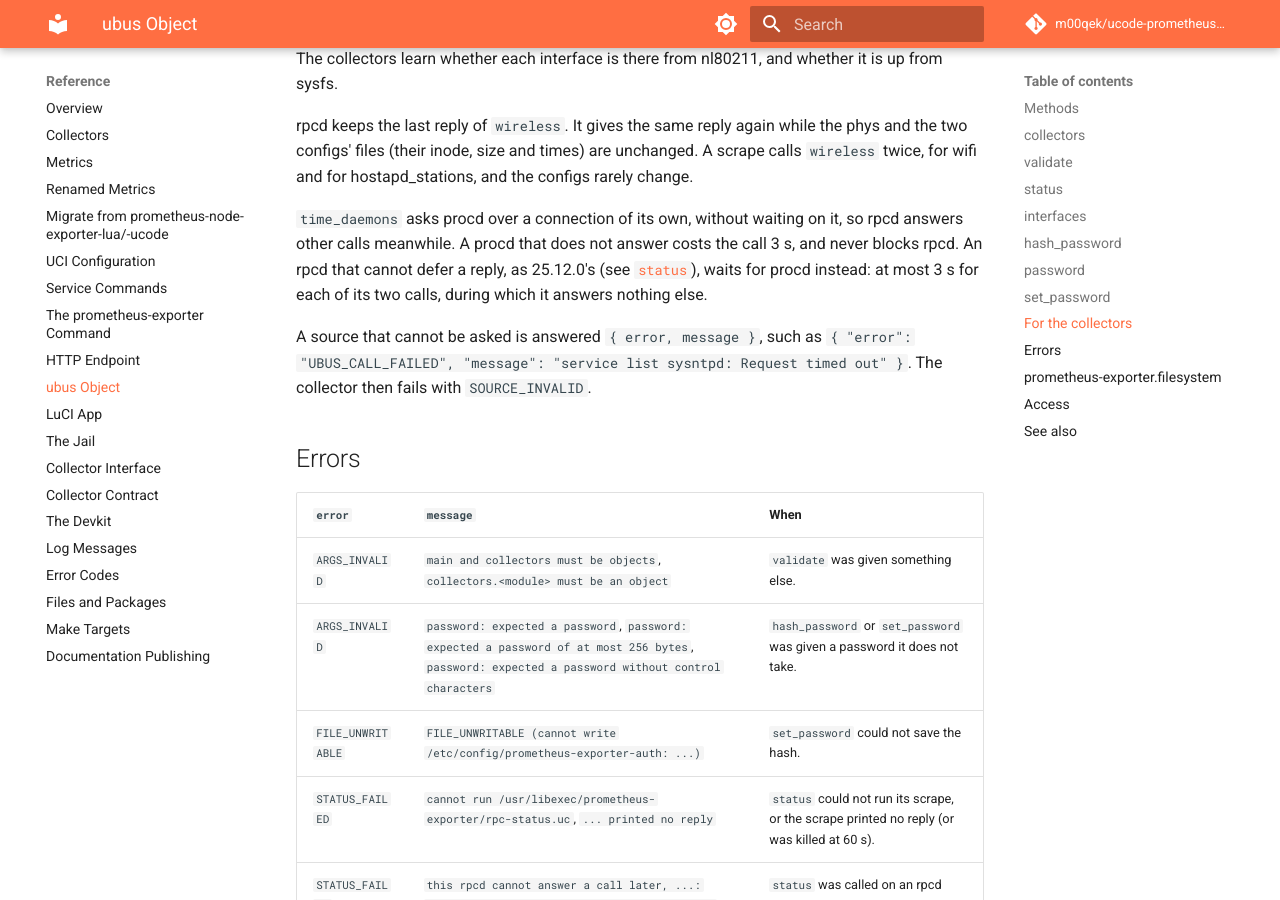
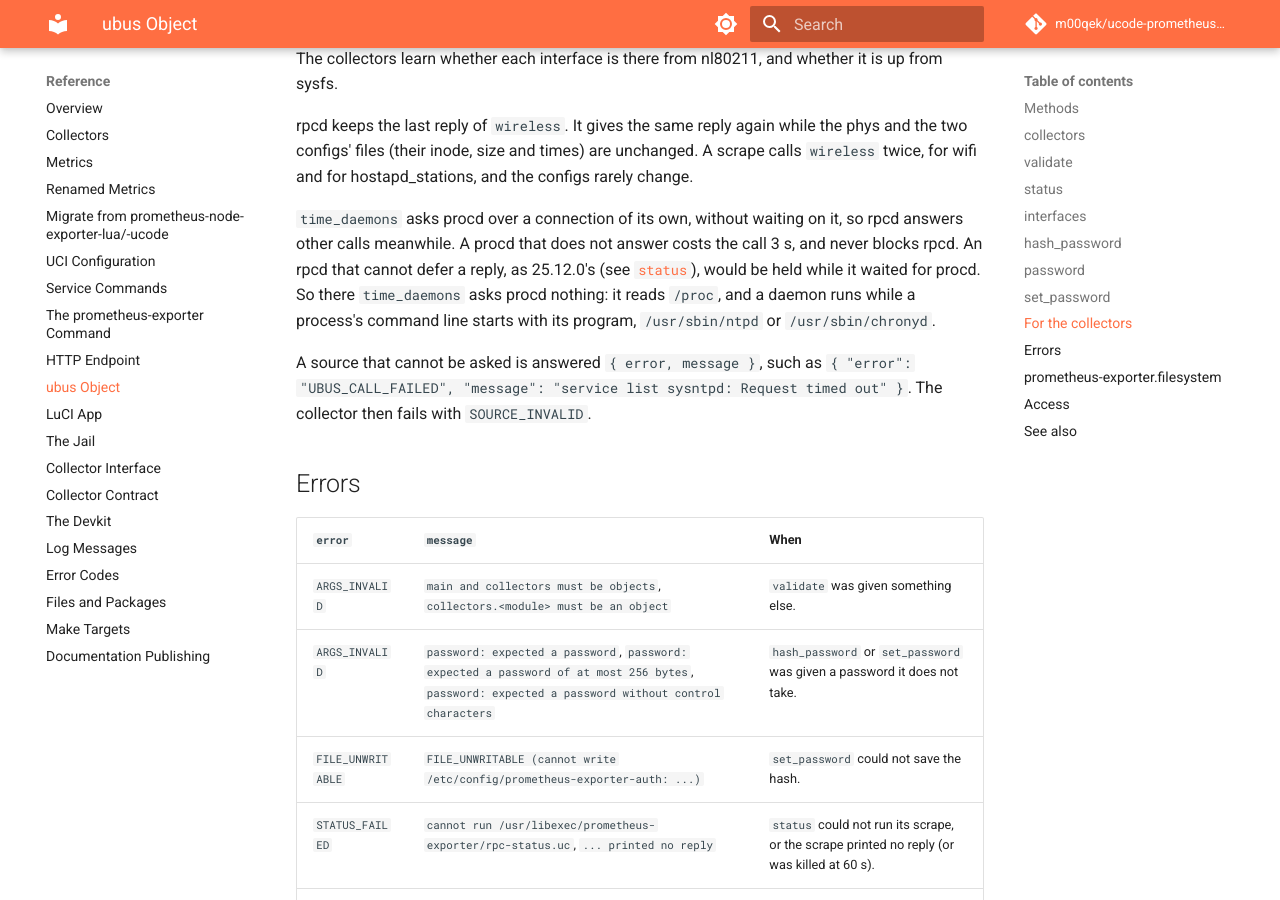
Before and after one commit to m00qek/ucode-prometheus-exporter, an MkDocs documentation site: the page built from docs/reference/ubus.md, in a window 1280 px wide and 900 px high, scrolled down 10006 px. Built offline with MkDocs 1.6.1 and Material for MkDocs 9.7.7, drawn with Linux system fonts in a browser that asks for light colours; comment, search, counter and statistics services are not loaded.

Commit message:
Answer time_daemons from /proc on an rpcd that cannot defer a reply, and give ledger:full a GitHub runner's margin
On 25.12.0's rpcd, time_daemons waited for procd with a call from rpcd's
own process: on a GitHub runner, rpcd stopped answering for the rest of
the e2e. There it now asks procd nothing, and reads /proc: a daemon runs
while a process's command line starts with its program.

typical/ledger:full took 4,202 loop turns on a GitHub runner, over 4,000.

```diff
--- a/docs/reference/ubus.md
+++ b/docs/reference/ubus.md
@@ -268,7 +268,7 @@ The collectors learn whether each interface is there from nl80211, and whether i
 
 rpcd keeps the last reply of `wireless`. It gives the same reply again while the phys and the two configs' files (their inode, size and times) are unchanged. A scrape calls `wireless` twice, for wifi and for hostapd_stations, and the configs rarely change.
 
-`time_daemons` asks procd over a connection of its own, without waiting on it, so rpcd answers other calls meanwhile. A procd that does not answer costs the call 3 s, and never blocks rpcd. An rpcd that cannot defer a reply, as 25.12.0's (see [`status`](#status)), waits for procd instead: at most 3 s for each of its two calls, during which it answers nothing else.
+`time_daemons` asks procd over a connection of its own, without waiting on it, so rpcd answers other calls meanwhile. A procd that does not answer costs the call 3 s, and never blocks rpcd. An rpcd that cannot defer a reply, as 25.12.0's (see [`status`](#status)), would be held while it waited for procd. So there `time_daemons` asks procd nothing: it reads `/proc`, and a daemon runs while a process's command line starts with its program, `/usr/sbin/ntpd` or `/usr/sbin/chronyd`.
 
 A source that cannot be asked is answered `{ error, message }`, such as `{ "error": "UBUS_CALL_FAILED", "message": "service list sysntpd: Request timed out" }`. The collector then fails with `SOURCE_INVALID`.
 
```
Also changed, not shown: CHANGELOG.md (+1 -1 lines), 3 other files.
